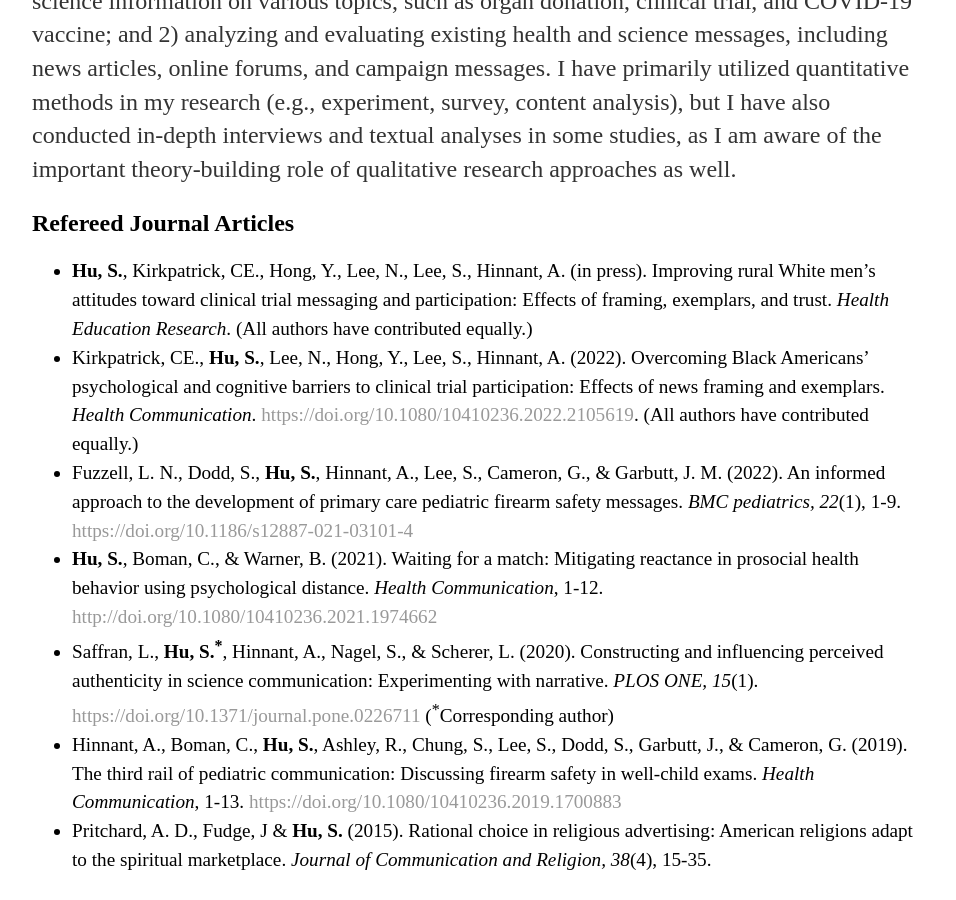
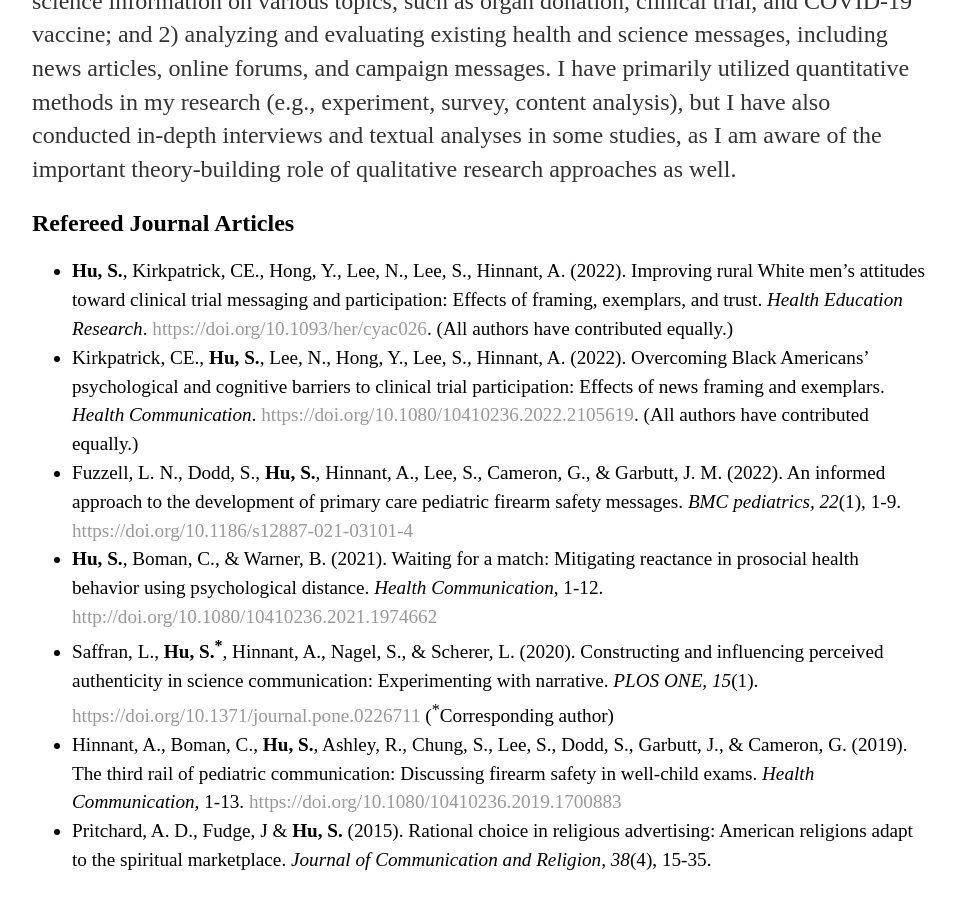
Before and after one commit to sisihuphd/sisihuphd.github.io, a Jekyll site: the page built from research/index.html, in a window 1280 px wide and 900 px high, scrolled down 324 px. Shown: the whole window, without its empty margins (160-1116 px from the left). Built offline with Jekyll 4.4.1, drawn with Linux system fonts in a browser that asks for light colours.

Commit message:
Update index.html

```diff
--- a/research/index.html
+++ b/research/index.html
@@ -14,7 +14,7 @@ title: My Research
 
 	    <h2>Refereed Journal Articles</h2>
 		<ul>
-			<li><b>Hu, S.</b>, Kirkpatrick, CE., Hong, Y., Lee, N., Lee, S., Hinnant, A. (in press). Improving rural White men’s attitudes toward clinical trial messaging and participation: Effects of framing, exemplars, and trust. <em>Health Education Research</em>. (All authors have contributed equally.)</li>
+			<li><b>Hu, S.</b>, Kirkpatrick, CE., Hong, Y., Lee, N., Lee, S., Hinnant, A. (2022). Improving rural White men’s attitudes toward clinical trial messaging and participation: Effects of framing, exemplars, and trust. <em>Health Education Research</em>. <a href="https://doi.org/10.1093/her/cyac026">https://doi.org/10.1093/her/cyac026</a>. (All authors have contributed equally.)</li>
 			<li>Kirkpatrick, CE., <b>Hu, S.</b>, Lee, N., Hong, Y., Lee, S., Hinnant, A. (2022). Overcoming Black Americans’ psychological and cognitive barriers to clinical trial participation: Effects of news framing and exemplars. <em>Health Communication</em>. <a href="https://doi.org/10.1080/10410236.2022.2105619">https://doi.org/10.1080/10410236.2022.2105619</a>. (All authors have contributed equally.)</li>
                         <li>Fuzzell, L. N., Dodd, S., <b>Hu, S.</b>, Hinnant, A., Lee, S., Cameron, G., & Garbutt, J. M. (2022). An informed approach to the development of primary care pediatric firearm safety messages. <em>BMC pediatrics, 22</em>(1), 1-9. <a href="https://doi.org/10.1186/s12887-021-03101-4">https://doi.org/10.1186/s12887-021-03101-4</a></li>
 			<li><b>Hu, S.</b>, Boman, C., & Warner, B. (2021). Waiting for a match: Mitigating reactance in prosocial health behavior using psychological distance. <em>Health Communication</em>, 1-12. <a href="http://doi.org/10.1080/10410236.2021.1974662">http://doi.org/10.1080/10410236.2021.1974662</a></li>
```
